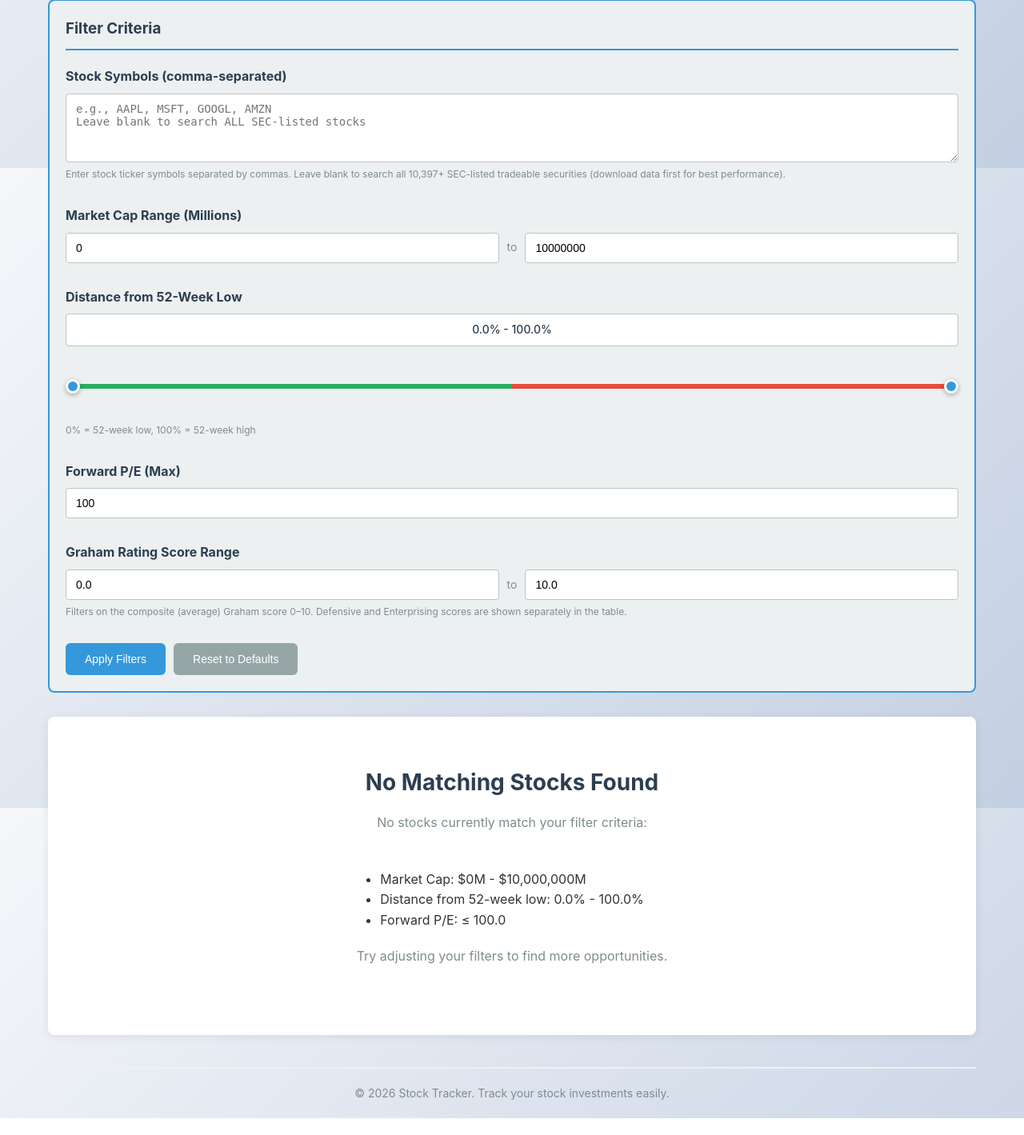
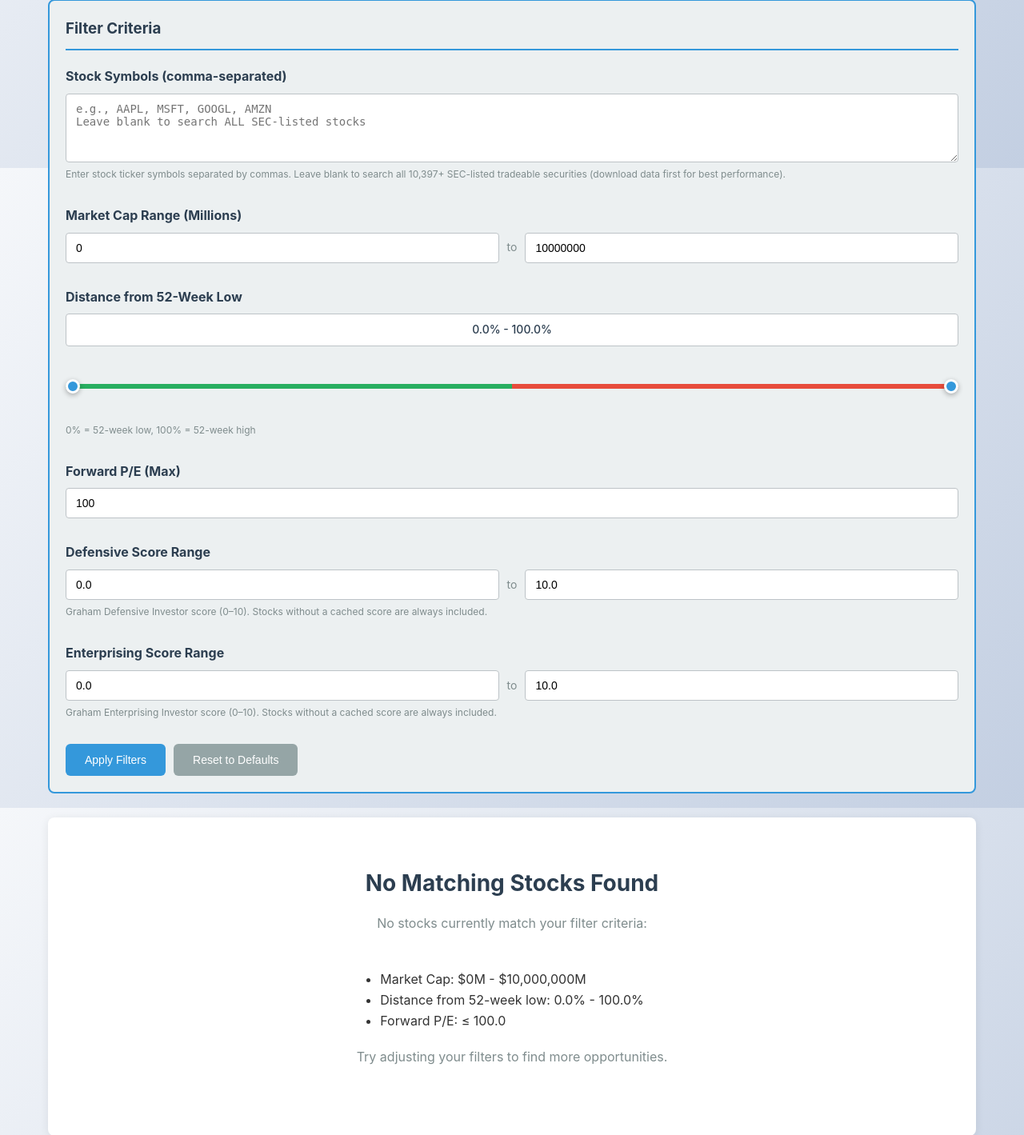
Before and after one commit to qchrisd/Stock-Tracker, a Flask app: page /research in a window 1280 px wide. Shown: the part 590-2009 px from the top of the page at 80% size. Before the commit the page ends 1988 px from the top, so only its background shows below. Run offline with Flask 3, Linux system fonts and the light colour scheme; data comes from the database, SQL or seed files in the repository.

Commit message:
Adds filters for both graham values

```diff
--- a/app/routes.py
+++ b/app/routes.py
@@ -1664,8 +1664,10 @@ def research():
     distance_min = request.args.get('distance_min', 0, type=float)
     distance_max = request.args.get('distance_max', 100, type=float)
     forward_pe_max = request.args.get('forward_pe_max', 100, type=float)
-    rating_score_min = request.args.get('rating_score_min', 0, type=float)
-    rating_score_max = request.args.get('rating_score_max', 10, type=float)
+    defensive_score_min = request.args.get('defensive_score_min', 0, type=float)
+    defensive_score_max = request.args.get('defensive_score_max', 10, type=float)
+    enterprising_score_min = request.args.get('enterprising_score_min', 0, type=float)
+    enterprising_score_max = request.args.get('enterprising_score_max', 10, type=float)
 
     cs = db_manager.get_cache_session()
     try:
@@ -1723,8 +1725,10 @@ def research():
             for stock in cached_stocks:
                 fpe = stock.forward_pe or stock.trailing_pe or 0
                 if fpe == 0 or fpe > forward_pe_max: continue
-                if stock.rating_score is not None:
-                    if not (rating_score_min <= stock.rating_score <= rating_score_max): continue
+                if stock.defensive_score is not None:
+                    if not (defensive_score_min <= stock.defensive_score <= defensive_score_max): continue
+                if stock.enterprising_score is not None:
+                    if not (enterprising_score_min <= stock.enterprising_score <= enterprising_score_max): continue
                 suggestions.append({
                     'symbol': stock.symbol, 'name': stock.name,
                     'current_price': stock.current_price, 'week_52_low': stock.price_52w_low,
@@ -1756,8 +1760,9 @@ def research():
                            cache_status=cache_status, symbols=symbols_input,
                            market_cap_min=market_cap_min_m, market_cap_max=market_cap_max_m,
                            distance_min=distance_min, distance_max=distance_max,
-                           forward_pe_max=forward_pe_max, rating_score_min=rating_score_min,
-                           rating_score_max=rating_score_max)
+                           forward_pe_max=forward_pe_max,
+                           defensive_score_min=defensive_score_min, defensive_score_max=defensive_score_max,
+                           enterprising_score_min=enterprising_score_min, enterprising_score_max=enterprising_score_max)
 
 
 # ── SEC helpers ───────────────────────────────────────────────────────────────
--- a/app/templates/research.html
+++ b/app/templates/research.html
@@ -161,18 +161,33 @@
                        value="{{ forward_pe_max }}" placeholder="Max P/E">
             </div>
 
-            <!-- Graham Rating Score Range -->
+            <!-- Defensive Score Range -->
             <div class="filter-group">
-                <label for="rating_score_min"><strong>Graham Rating Score Range</strong></label>
+                <label for="defensive_score_min"><strong>Defensive Score Range</strong></label>
                 <div class="range-inputs">
-                    <input type="number" id="rating_score_min" name="rating_score_min" min="0" max="10" step="0.1"
-                           value="{{ "%.1f"|format(rating_score_min) }}" placeholder="Min">
+                    <input type="number" id="defensive_score_min" name="defensive_score_min" min="0" max="10" step="0.1"
+                           value="{{ "%.1f"|format(defensive_score_min) }}" placeholder="Min">
                     <span>to</span>
-                    <input type="number" id="rating_score_max" name="rating_score_max" min="0" max="10" step="0.1"
-                           value="{{ "%.1f"|format(rating_score_max) }}" placeholder="Max">
+                    <input type="number" id="defensive_score_max" name="defensive_score_max" min="0" max="10" step="0.1"
+                           value="{{ "%.1f"|format(defensive_score_max) }}" placeholder="Max">
                 </div>
                 <div style="font-size: 12px; color: #7f8c8d; margin-top: 5px;">
-                    Filters on the composite (average) Graham score 0–10. Defensive and Enterprising scores are shown separately in the table.
+                    Graham Defensive Investor score (0–10). Stocks without a cached score are always included.
+                </div>
+            </div>
+
+            <!-- Enterprising Score Range -->
+            <div class="filter-group">
+                <label for="enterprising_score_min"><strong>Enterprising Score Range</strong></label>
+                <div class="range-inputs">
+                    <input type="number" id="enterprising_score_min" name="enterprising_score_min" min="0" max="10" step="0.1"
+                           value="{{ "%.1f"|format(enterprising_score_min) }}" placeholder="Min">
+                    <span>to</span>
+                    <input type="number" id="enterprising_score_max" name="enterprising_score_max" min="0" max="10" step="0.1"
+                           value="{{ "%.1f"|format(enterprising_score_max) }}" placeholder="Max">
+                </div>
+                <div style="font-size: 12px; color: #7f8c8d; margin-top: 5px;">
+                    Graham Enterprising Investor score (0–10). Stocks without a cached score are always included.
                 </div>
             </div>
         </div>
@@ -332,8 +347,10 @@ function resetFilters() {
     document.getElementById('distance_min_slider').value = 0;
     document.getElementById('distance_max_slider').value = 15;
     document.getElementById('forward_pe_max').value = 40;
-    document.getElementById('rating_score_min').value = 0;
-    document.getElementById('rating_score_max').value = 10;
+    document.getElementById('defensive_score_min').value = 0;
+    document.getElementById('defensive_score_max').value = 10;
+    document.getElementById('enterprising_score_min').value = 0;
+    document.getElementById('enterprising_score_max').value = 10;
     updateDistanceDisplay();
 }
 
@@ -764,8 +781,10 @@ function resetFilters() {
     document.getElementById('distance_max').value = '100';
     document.getElementById('distance_display').textContent = '0.0% - 100.0%';
     document.getElementById('forward_pe_max').value = '100';
-    document.getElementById('rating_score_min').value = '0';
-    document.getElementById('rating_score_max').value = '10';
+    document.getElementById('defensive_score_min').value = '0';
+    document.getElementById('defensive_score_max').value = '10';
+    document.getElementById('enterprising_score_min').value = '0';
+    document.getElementById('enterprising_score_max').value = '10';
 }
 
 // Scheduler functions
```
